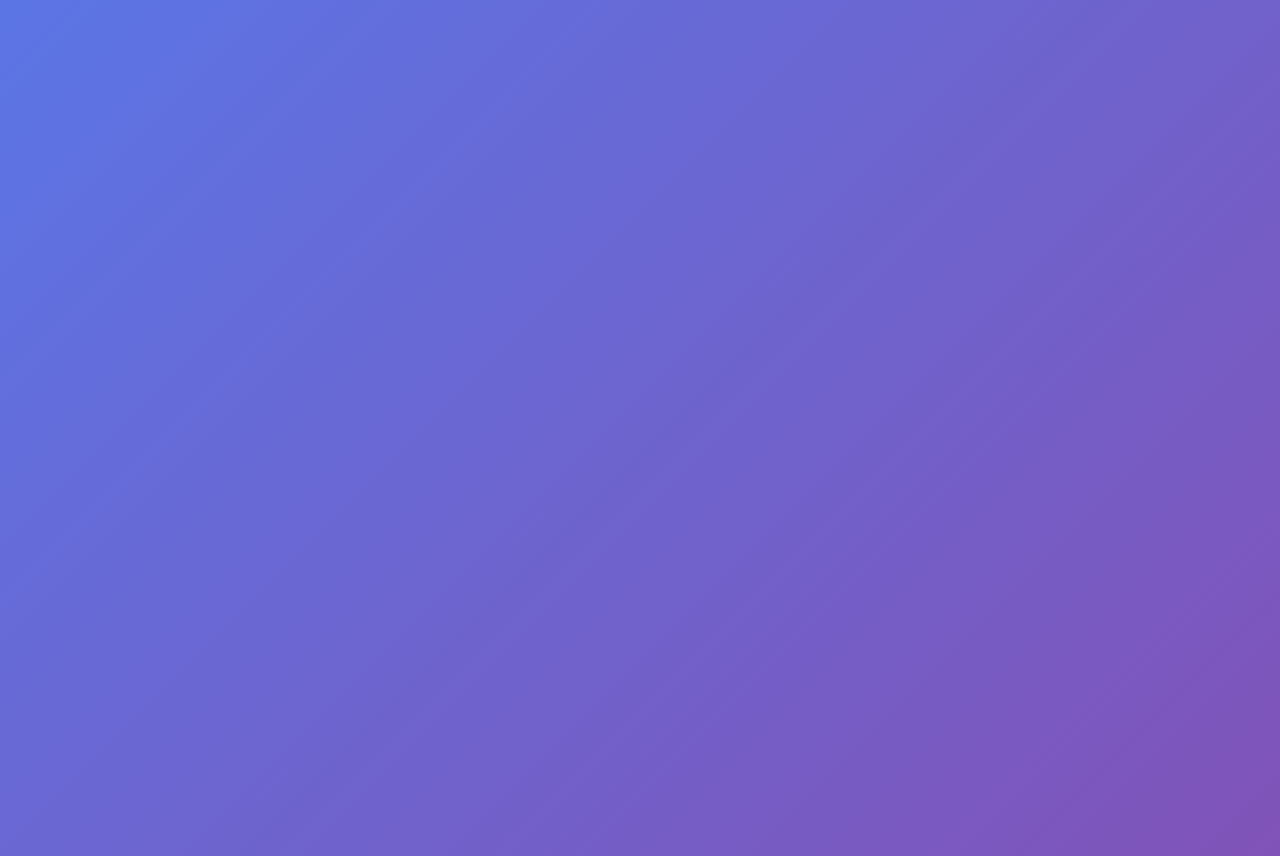
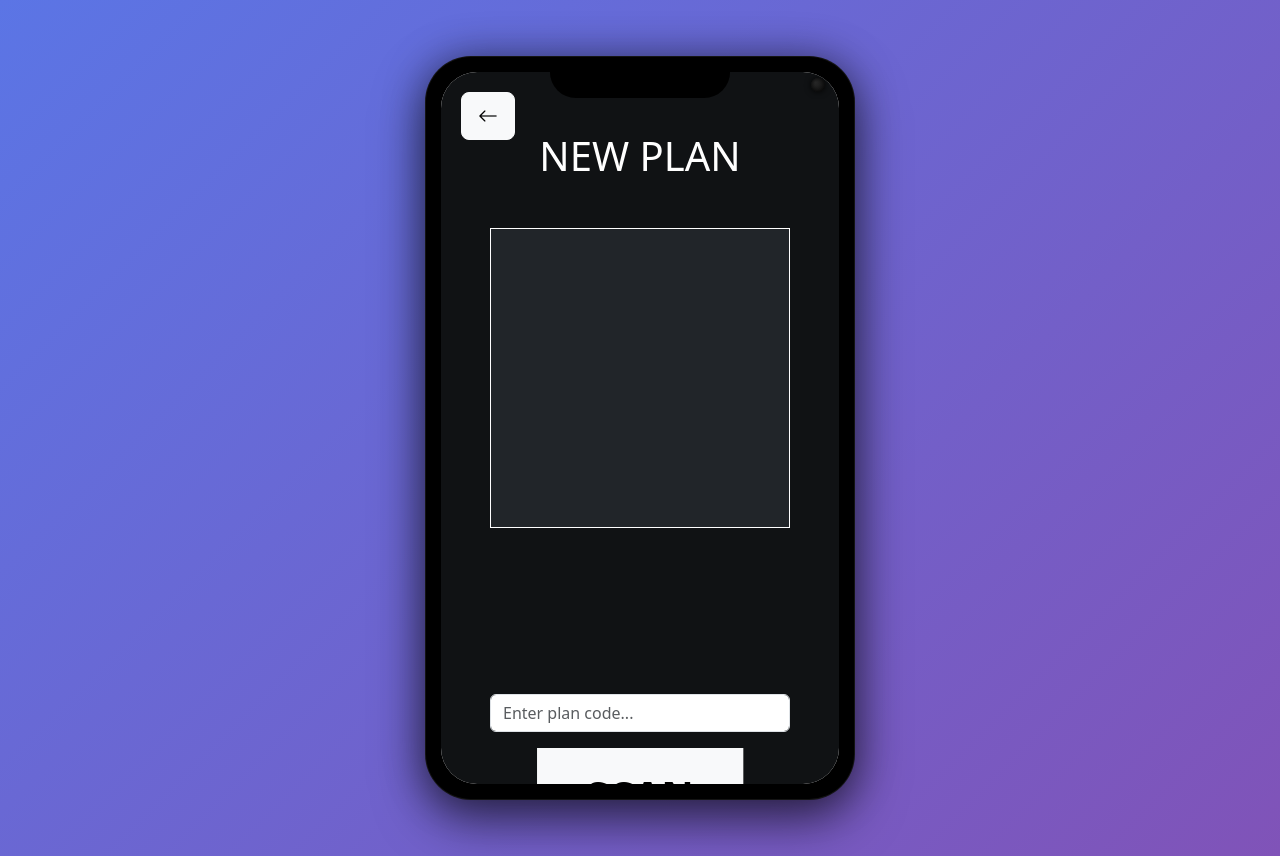
Before and after one commit to DaddaRev/RemindMe-Prototype-Mobile-App, a React (Vite) app in the folder client/remind-me/: page /newPlan/step3 in a window 1280 px wide. Before the commit this address had no page. Built offline with nearby package versions, Linux system fonts and the light colour scheme; no server answers.

Commit message:
feat: QR_Scan component

```diff
--- a/client/remind-me/src/App.jsx
+++ b/client/remind-me/src/App.jsx
@@ -10,7 +10,7 @@ import SchedulePage from './components/SchedulePage'
 import { useState } from 'react'
 import SetupPage from './components/SetupPage'
 import UpdatePage from './components/UpdatePage'
-//import QR_Scan from './components/QR_Scan'
+import QR_Scan from './components/QR_Scan'
 
 function App() {
 
@@ -29,6 +29,7 @@ function App() {
           <Route index element={<NewPlanPage/>} />
           <Route path="step1" element={<PersonalizationStep_1/>} />
           <Route path="step2" element={<PersonalizationStep_2/>} />
+          <Route path='step3' element={<QR_Scan/>} />
         </Route>
         <Route path="/help" element={<HelpPage/>} />
       </Route>
@@ -36,6 +37,4 @@ function App() {
   )
 }
 
-//<Route path='step3' element={<QR_Scan/>} />
-
 export default App
--- /dev/null
+++ b/client/remind-me/src/components/QR_Scan.jsx
@@ -0,0 +1,118 @@
+import { useEffect, useRef, useState } from "react";
+import { Button, Form, Modal } from "react-bootstrap";
+import BackButton from "./BackButton";
+import { useNavigate } from 'react-router';
+
+
+function QR_Scan() {
+  const videoRef = useRef(null);
+  const [inputText, setInputText] = useState("");
+  const [show, setShow] = useState(false);
+  const navigate = useNavigate();
+
+
+  const handleSubmit = () => {
+      setShow(true);
+  }
+
+  const onHide = () => {
+    setShow(false);
+    navigate("/");
+  }
+
+  useEffect(() => {
+    let stream;
+
+    navigator.mediaDevices
+      .getUserMedia({ video: { facingMode: "environment" } })
+      .then(s => {
+        stream = s;
+        if (videoRef.current) videoRef.current.srcObject = stream;
+      })
+      .catch(err => console.error("Camera access error:", err));
+
+    return () => {
+      if (stream) stream.getTracks().forEach(track => track.stop());
+    };
+  }, []);
+
+  /*function capture() {
+    callApi(); // placeholder
+  }
+
+  function callApi() {
+    console.log("API called");
+  }*/
+
+  return (
+    <div className="position-relative vh-100 bg-dark">
+      <video
+        ref={videoRef}
+        className="w-100 h-100 object-fit-cover"
+        autoPlay
+        playsInline
+      />
+
+      {/* Back Button */}
+      <BackButton variant="light" className="position-absolute" style={{ top: "20px", left: "20px", zIndex: 10 }} />
+
+      {/* Overlay with frame */}
+      <div className="position-absolute start-50 translate-middle-x w-100 h-100 d-flex flex-column align-items-center pointer-events-none" style={{ top: 0, paddingTop: "60px" }}>
+        <h1 className="text-white mb-5" style={{ zIndex: 1 }}>NEW PLAN</h1>
+        <div
+          className="border border-white"
+          style={{
+            width: "70vw",
+            maxWidth: "300px",
+            aspectRatio: "1/1",
+            boxShadow: "0 0 0 9999px rgba(0,0,0,0.5)"
+          }}
+        />
+      </div>
+
+      {/* Text Input */}
+      <Form.Control
+        type="text"
+        placeholder="Enter plan code..."
+        value={inputText}
+        onChange={(e) => setInputText(e.target.value)}
+        className="position-absolute start-50 translate-middle-x"
+        style={{
+          bottom: "140px",
+          width: "70vw",
+          maxWidth: "300px",
+          zIndex: 10,
+          pointerEvents: "auto"
+        }}
+      />
+
+      <Button
+        className="btn-light position-absolute start-50 translate-middle-x py-3 px-5 fs-1 fw-bold"
+        size="lg"
+        onClick={handleSubmit}
+        style={{ borderRadius: "0", bottom: "30px", pointerEvents: "auto" }}
+      >
+        SCAN
+      </Button>
+
+      <Modal
+          show={show}
+          backdrop="static"
+          keyboard={false}
+          centered
+          size="sm"
+      >
+          <Modal.Body className='fs-5 text-center'>
+          NEW PLAN SUCCESSFULLY ADDED!
+          </Modal.Body>
+          <Modal.Footer className="d-flex justify-content-center">
+          <Button size="lg" variant="primary" onClick={onHide}>
+              OK
+          </Button>
+          </Modal.Footer>
+      </Modal>
+    </div>
+  );
+}
+
+export default QR_Scan;
```
